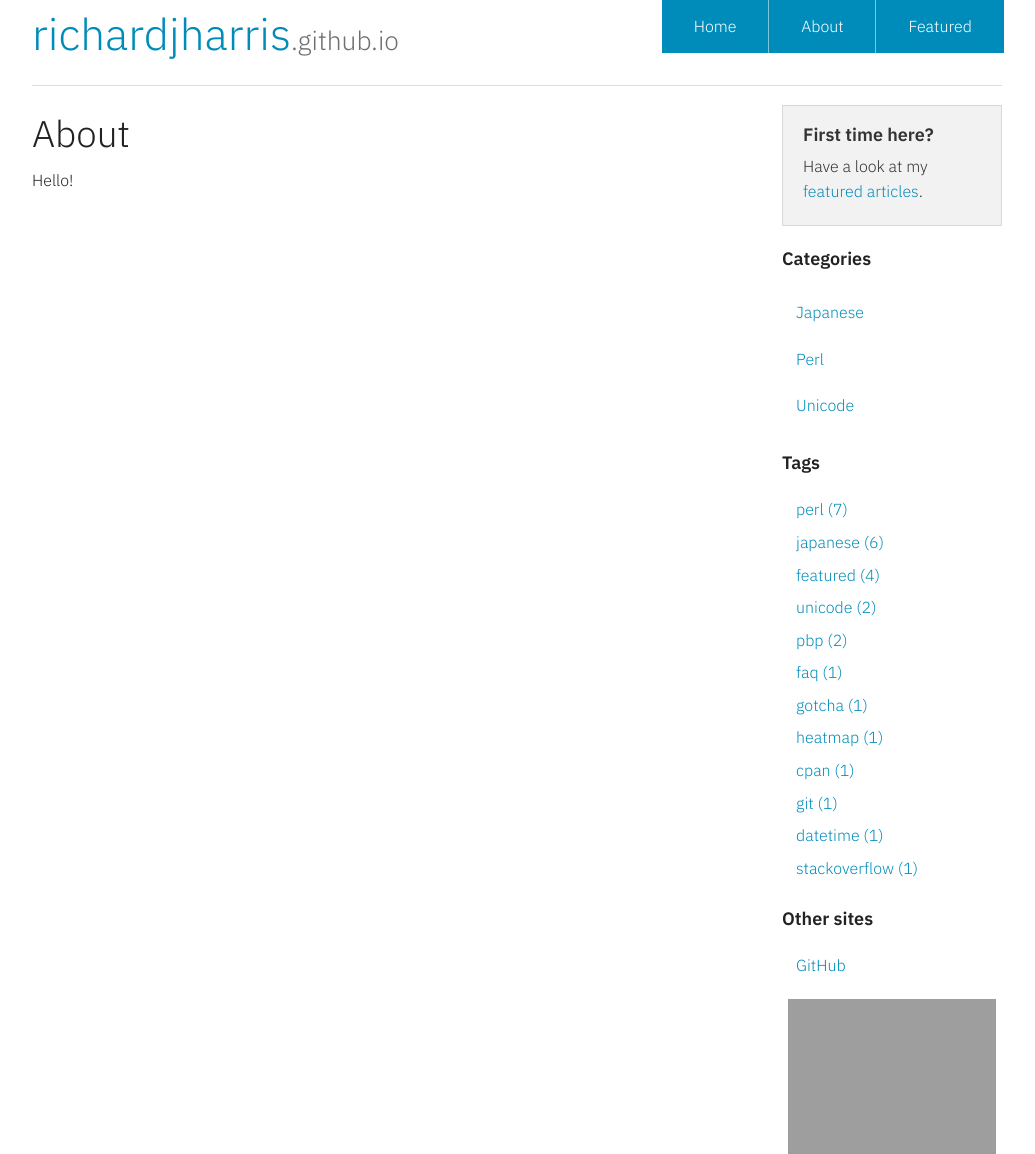
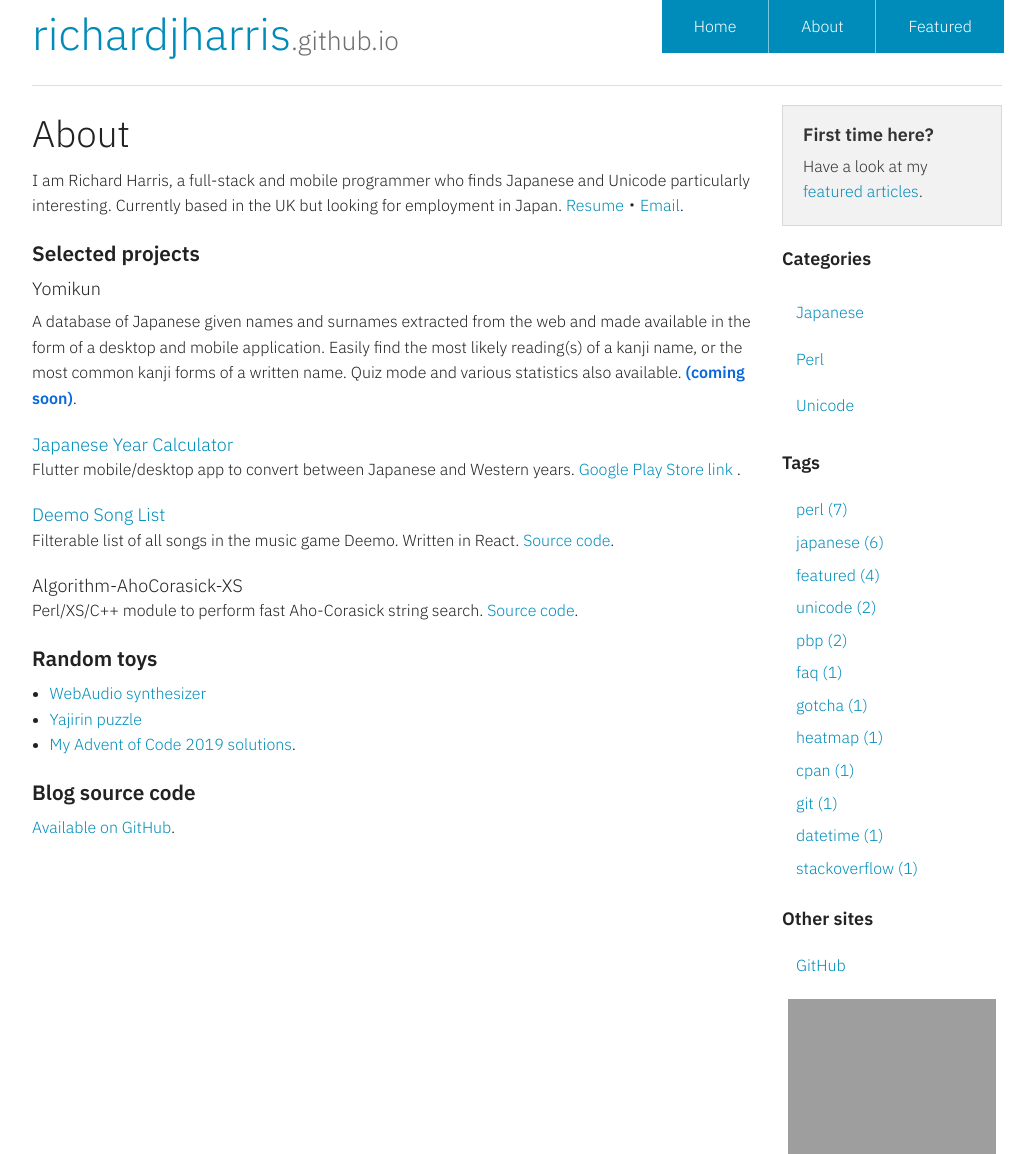
Before and after one commit to richardjharris/richardjharris.github.io, a Flask app: page /about/ in a window 1280 px wide. Shown: the top 1154 px of the page, without its empty margins (123-1158 px from the left). Run offline with Flask 2, Linux system fonts and the light colour scheme; some libraries are stand-ins or nearby versions; grey boxes are pictures that could not be loaded.

Commit message:
Add About page

```diff
--- a/templates/about.html
+++ b/templates/about.html
@@ -2,5 +2,30 @@
 {% block title %}About - {{ super() }}{% endblock %}
 {% block content %}
     <h2>About</h2>
-    <p>Hello!</p>
+    <p>I am Richard Harris, a full-stack and mobile programmer who finds Japanese and Unicode
+    particularly interesting. Currently based in the UK but looking for employment in Japan.
+    <a href="/static/resume.pdf">Resume</a>・<a href="mailto:richardjharris@gmail.com">Email</a>.</p>
+    <h4>Selected projects</h4>
+    <h5>Yomikun</h5>
+    <p>A database of Japanese given names and surnames extracted from the web and made available
+    in the form of a desktop and mobile application. Easily find the most likely reading(s) of
+    a kanji name, or the most common kanji forms of a written name. Quiz mode and various statistics
+    also available. <span style="font-weight: bold; color: #0969da">(coming soon)</span>.
+    <h5><a href="https://github.com/richardjharris/japanese_year_calculator">Japanese Year Calculator</a>
+    <p>Flutter mobile/desktop app to convert between Japanese and Western years.
+    <a href="https://play.google.com/store/apps/details?id=io.github.richardjharris.JapaneseYearCalculator">
+      Google Play Store link
+    </a>.
+    <h5><a href="https://richardjharris.github.io/deemo-song-list/">Deemo Song List</a>
+    <p>Filterable list of all songs in the music game Deemo. Written in React. <a href="https://github.com/richardjharris/deemo-song-list">Source code</a>.
+    <h5>Algorithm-AhoCorasick-XS
+    <p>Perl/XS/C++ module to perform fast Aho-Corasick string search. <a href="https://github.com/richardjharris/Algorithm-AhoCorasick-XS">Source code</a>.
+    <h4>Random toys</h4>
+    <ul>
+        <li><a href="https://richardjharris.github.io/webaudio.html">WebAudio synthesizer</a>
+        <li><a href="https://richardjharris.github.io/yajirin/">Yajirin puzzle</a>
+        <li><a href="https://github.com/richardjharris/adventofcode-2019">My Advent of Code 2019 solutions</a>.
+    </ul>
+    <h4>Blog source code</h4>
+    <p><a href="https://github.com/richardjharris/richardjharris.github.io">Available on GitHub</a>.</p>
 {% endblock content %}
```
Also changed, not shown: 1 other file.
